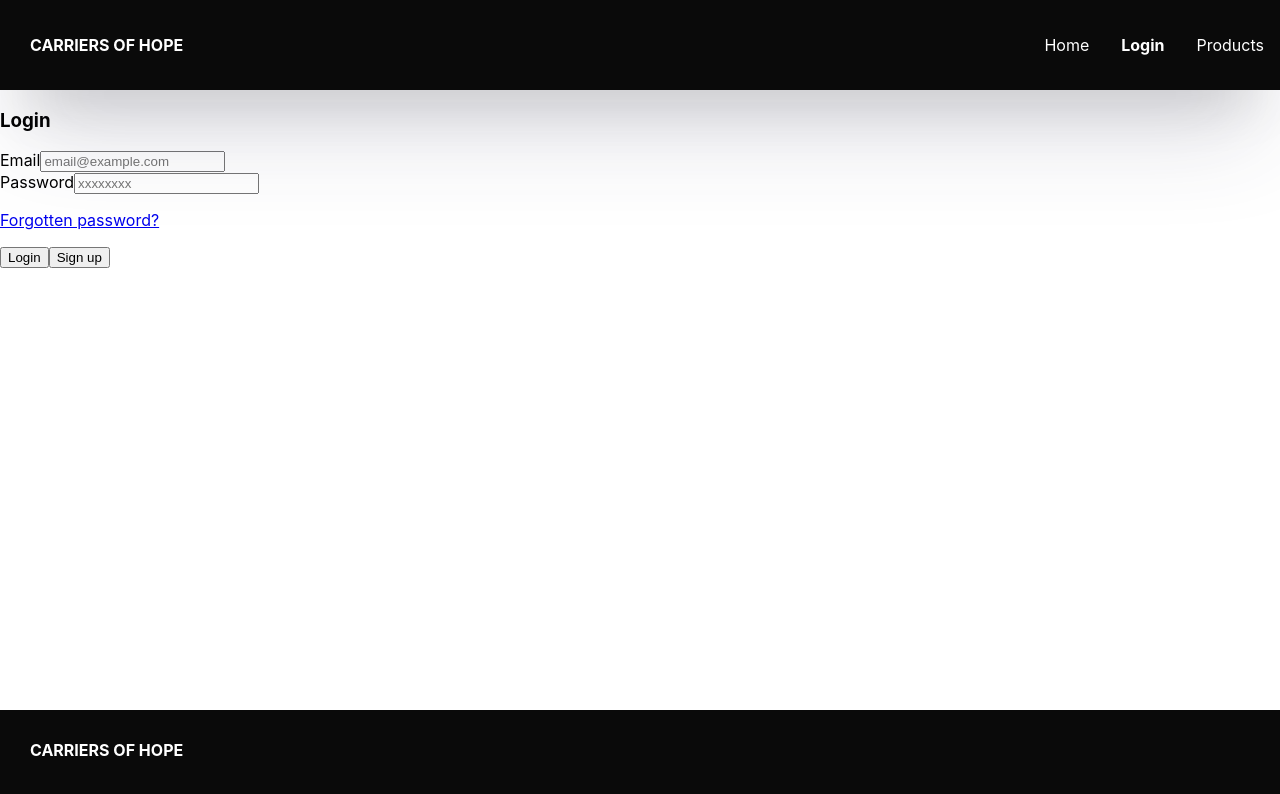
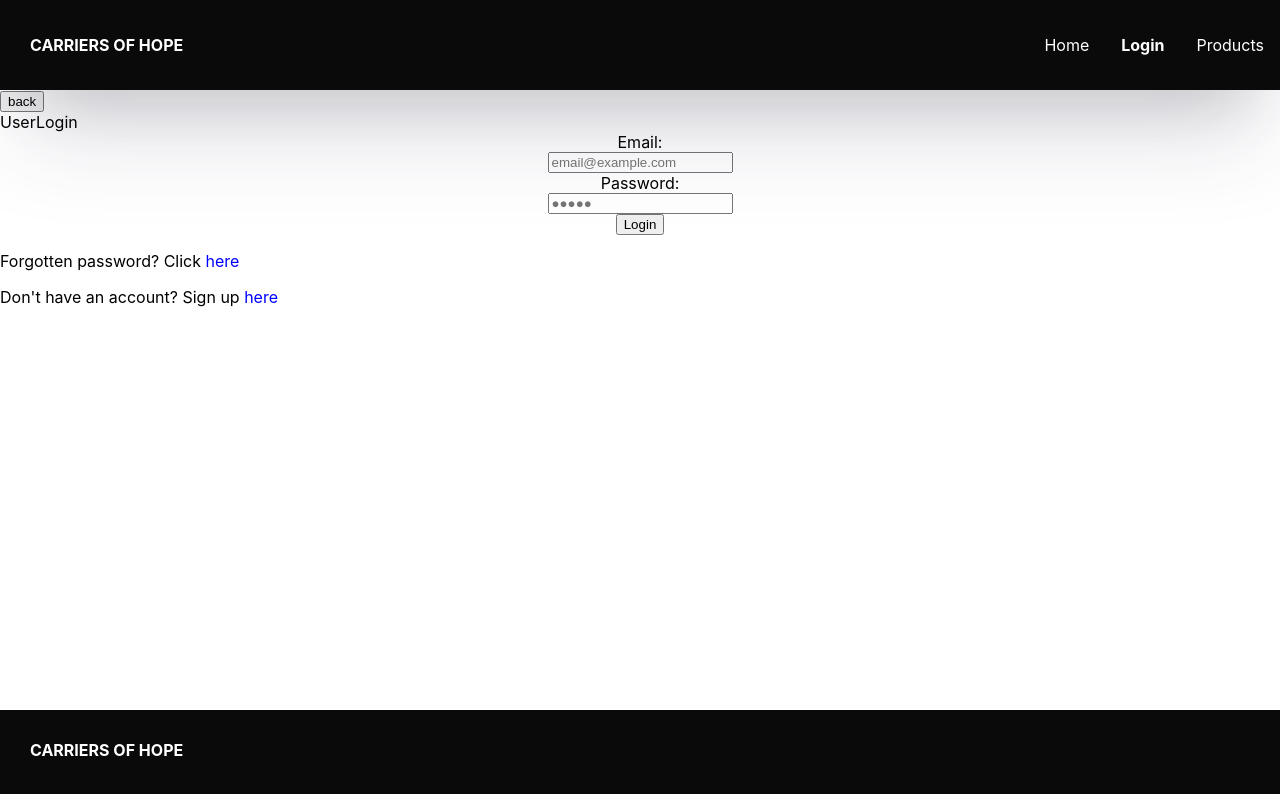
Before and after one commit to Selchuk-Karakus/carriers-of-hope-v2, a React (Create React App) app in the folder client/: page /login in a window 1280 px wide. Shown: the top 794 px of the page. Built offline with nearby package versions, Linux system fonts and the light colour scheme.

Commit message:
merged UserLogin.js into LoginPage.js

```diff
--- a/client/src/App.js
+++ b/client/src/App.js
@@ -37,7 +37,7 @@ function App() {
             ></Route>
             <Route path="filtered-products" element={<FilteredProducts />} />
             <Route path="product-details" element={<ProductDetails />}></Route>
-            <Route path="login" element={<LoginPage />} ></Route>
+            <Route path="login" element={<LoginPage />} />
             <Route
               path="forgotten-name-or-password"
               element={<ForgottenNameOrPassword />}
--- a/client/src/Pages/LoginPage.js
+++ b/client/src/Pages/LoginPage.js
@@ -1,37 +1,39 @@
-import { useState } from "react";
+import React, { useState } from "react";
+import { useNavigate } from "react-router-dom";
+import { StyledUserLogin } from "../styles/Container.styled";
+import { Link } from "react-router-dom";
 import { login } from "../services/authService";
-import PropTypes from "prop-types";
-import { useNavigate } from "react-router-dom";
 
-const LoginPage = () => {
+function UserLogin() {
   const [email, setEmail] = useState();
   const [password, setPassword] = useState();
   const [displayError, setDisplayError] = useState();
   const navigate = useNavigate();
 
-
-  const handleSubmit =  (e) => {
+  const handleSubmit = (e) => {
     e.preventDefault();
 
     login({
       email,
       password,
     }).then((signedIn) => {
-      if(signedIn) {
+      if (signedIn) {
         setDisplayError(false);
         navigate("/products");
       } else {
         setDisplayError(true);
       }
-
-    })
+    });
   };
 
-    return (
-      <form onSubmit={handleSubmit}>
-        <h3>Login</h3>
-        <div className="mb-3">
-          <label>Email</label>
+  return (
+    <>
+      {" "}
+      <button onClick={() => navigate(-1)}>back</button>
+      <StyledUserLogin>
+        <div>UserLogin</div>
+        <form onSubmit={handleSubmit}>
+          <label>Email:</label>
           <input
             type="email"
             className="form-control"
@@ -39,37 +41,36 @@ const LoginPage = () => {
             name="email"
             onChange={(e) => setEmail(e.target.value)}
           />
-        </div>
-        <div className="mb-3">
-          <label>Password</label>
+          <label>Password:</label>
           <input
             type="password"
             className="form-control"
-            placeholder="xxxxxxxx"
+            placeholder="&#9679;&#9679;&#9679;&#9679;&#9679;"
             name="password"
             onChange={(e) => setPassword(e.target.value)}
           />
-        </div>
-        <p className="forgot-password text-right">
-          <a href="#">Forgotten password?</a>
-        </p>
-        <div className="d-grid">
-          <button type="submit" className="btn btn-primary">
-            Login
-          </button>
-          <button type="button" className="btn btn-secondary">
-            Sign up
-          </button>
-        </div>
+          <button>Login</button>
+        </form>
+        <nav>
+          <p>
+            Forgotten password? Click{" "}
+            <Link to="/forgotten-name-or-password">
+              <span style={{ color: "blue" }}>here</span>
+            </Link>
+          </p>
+          <p>
+            Don't have an account? Sign up{" "}
+            <Link to="/sign-up">
+              <span style={{ color: "blue" }}>here</span>
+            </Link>
+          </p>
+        </nav>
         <div className="mb-3" style={displayError ? {} : { display: "none" }}>
           <label>Incorrect Email or Password</label>
         </div>
-      </form>
-    );
+      </StyledUserLogin>
+    </>
+  );
 }
 
-
-LoginPage.propTypes = {
-  setToken: PropTypes.func.isRequired,
-};
-export default LoginPage;
+export default UserLogin;
```
Also changed, not shown: client/src/components/UserLogin.js (deleted, +0 -40 lines).
